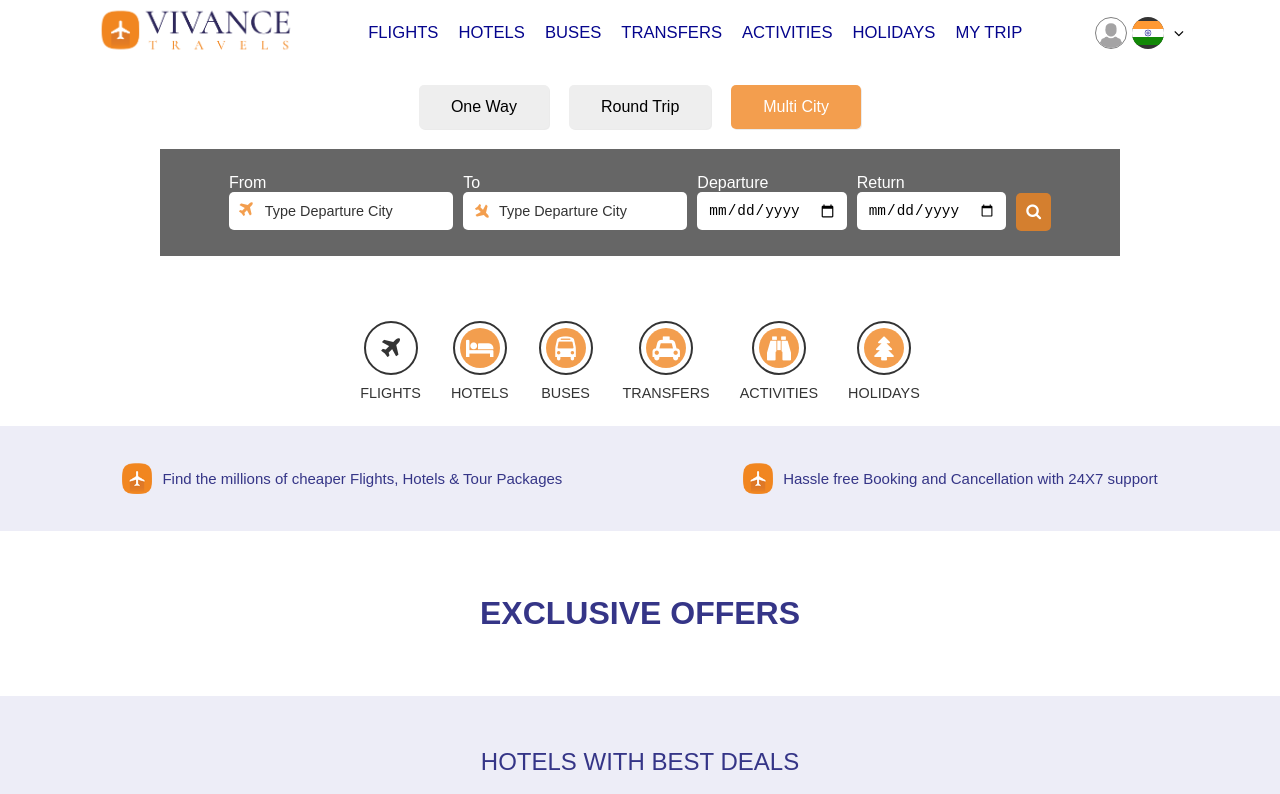
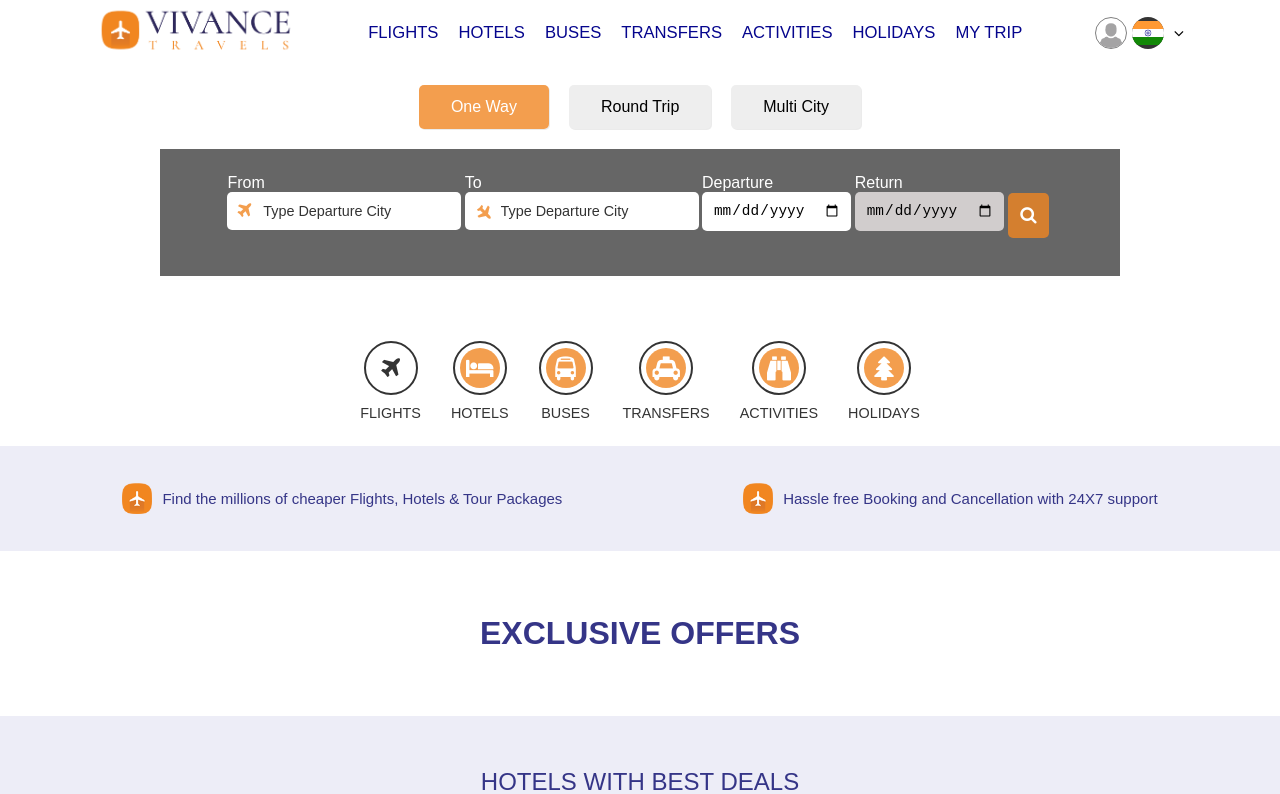
Before and after one commit to codernuub/vivancetravels, a React (Create React App) app: page / in a window 1280 px wide. Shown: the top 794 px of the page. Built offline with nearby package versions, Linux system fonts and the light colour scheme.

Commit message:
added flight type form

```diff
--- /dev/null
+++ b/src/components/home/FormFields/FlightFormFieldSubSection.jsx
@@ -0,0 +1,44 @@
+import React from 'react'
+
+function FlightFormFieldSubSection({flightType}) {
+    console.log(flightType)
+    return (
+        <span className="span">
+                <div className="input-content">
+                    <label>From</label>
+                    <div className="input">
+                        <span className="fa fa-plane"></span>
+                        <input placeholder="Type Departure City" />
+                    </div>
+                </div>
+                <div className="input-content">
+                    <label>To</label>
+                    <div className="input">
+                        <span className="fa fa-plane fa-rotate-90"></span>
+                        <input placeholder="Type Departure City" />
+                    </div>
+                </div>
+                {/* <div className="sort-field"> */}
+                    <div className="input-content">
+                        <label>Departure</label>
+                        <div className="input date-input">
+                            <input type="date" placeholder="Select Date" />
+                        </div>
+                    </div>
+                    <div className="input-content">
+                        <label>Return</label>
+                        <div
+                            className={flightType==="one_way"?"input date-input disabled-date":"input date-input"}
+                            disabled={flightType==="one_way"?true:false}
+                        >
+                            <input type="date" placeholder="Select Date"/>
+                        </div>
+                    </div>
+                {/* </div> */}
+                <button><span class="fa fa-search"></span></button>
+                <br/>
+        </span>
+    )
+}
+
+export default FlightFormFieldSubSection
--- a/src/components/home/FormFields/FlightFormFields.jsx
+++ b/src/components/home/FormFields/FlightFormFields.jsx
@@ -1,43 +1,51 @@
-import React from 'react';
+import React,{useState,useEffect} from 'react';
+import FlightFormFieldSubSection from './FlightFormFieldSubSection';
 
 export default function FlightFormFields() {
+
+    const [flightType,setFlightType] = useState("one_way")
+
+    //Function to update the type of flight
+    const updateFlightType=(type) => {
+        //update the state
+        setFlightType(type)
+        if(type!=="multi_city"){
+            setCities([<FlightFormFieldSubSection flightType={flightType}></FlightFormFieldSubSection>])
+        }
+
+        //make the button active
+        const flightTypes = ["one_way","round_trip","multi_city"]
+        flightTypes.map(item=>{
+            document.getElementById(item).classList.remove("active")
+        })
+        document.getElementById(type).classList.add("active")
+    }
+
+    const [cities,setCities] = useState([<FlightFormFieldSubSection flightType={flightType}></FlightFormFieldSubSection>])
+
+    //functionn to add a new city
+    const addCity =(e)=>{
+        e.preventDefault();
+        const newCity = <FlightFormFieldSubSection flightType={flightType}></FlightFormFieldSubSection>
+        setCities([...cities,newCity]);
+        console.log(cities)
+    }
+
     return (
         <div className="formfield">
             <div className="sub-content">
-                <span>One Way</span>
-                <span>Round Trip</span>
-                <span class="active">Multi City</span>
+                <span id="one_way" onClick={()=>updateFlightType("one_way")} className="active">One Way</span>
+                <span id="round_trip" onClick={()=>updateFlightType("round_trip")}>Round Trip</span>
+                <span id="multi_city" onClick={()=>updateFlightType("multi_city")} >Multi City</span>
             </div>
-            <form>
-                <div className="input-content">
-                    <label>From</label>
-                    <div className="input">
-                        <span className="fa fa-plane"></span>
-                        <input placeholder="Type Departure City" />
-                    </div>
-                </div>
-                <div className="input-content">
-                    <label>To</label>
-                    <div className="input">
-                        <span className="fa fa-plane fa-rotate-90"></span>
-                        <input placeholder="Type Departure City" />
-                    </div>
-                </div>
-                {/* <div className="sort-field"> */}
-                    <div className="input-content">
-                        <label>Departure</label>
-                        <div className="input date-input">
-                            <input type="date" placeholder="Select Date" />
-                        </div>
-                    </div>
-                    <div className="input-content">
-                        <label>Return</label>
-                        <div className="input date-input">
-                            <input type="date" placeholder="Select Date" />
-                        </div>
-                    </div>
-                {/* </div> */}
-                <button><span class="fa fa-search"></span></button>
+            <form id="flightFormField">
+                {
+                    cities.map(city=>city)
+                }
+
+                <button style={{display: flightType==="multi_city"?"block":"none",cursor: "pointer"}} onClick={(e)=>{addCity(e)}}>
+                    <span class="fa fa-plus"></span>
+                </button>
             </form>
         </div>
     )
--- a/src/css/form.css
+++ b/src/css/form.css
@@ -22,7 +22,13 @@ input {
     justify-content: center;
 }
 
-.formfield>.sub-content>span {
+#formfield>span>.sub-content {
+    display: flex;
+    justify-content: center;
+}
+
+.formfield>.sub-content>span,
+#flightFormfield>.span>.sub-content>span {
     display: block;
     width: fit-content;
     padding: 1% 2.5%;
@@ -30,9 +36,11 @@ input {
     border-radius: 5px;
     background-color: #eee;
     box-shadow: 1px 1px rgba(0, 0, 0, 0.080);
+    cursor: pointer;
 }
 
-.formfield>.sub-content>.active {
+.formfield>.sub-content>.active,
+#flightFormField>.span>.sub-content>.active {
     background-color: rgba(240, 134, 34, 0.8);
     color: white;
 }
@@ -42,6 +50,10 @@ input {
     background-color: rgba(0, 0, 0, 0.6);
     width: 90%;
     padding: 2% 5%;
+}
+
+#flightFormField .span {
+    width: 100%;
 }
 
 .input-content {
@@ -95,6 +107,33 @@ input {
 .formfield>form>button {
     display: block;
     width: 100%;
+    background-color: rgba(240, 134, 34, 0.8);
+    border: none;
+    border-radius: 5px;
+    padding: 12px 0;
+    color: white;
+    font-size: 1.1rem;
+    margin-top: 10px;
+}
+
+#flightFormField {
+    display: flex;
+    flex-direction: column;
+    justify-content: center;
+    align-items: center;
+}
+
+#flightFormField .span {
+    display: flex;
+    flex-direction: row;
+    justify-content: space-evenly;
+    align-items: center;
+    margin-bottom: 10px;
+}
+
+#flightFormField .span button {
+    display: block;
+    width: 5%;
     background-color: rgba(240, 134, 34, 0.8);
     border: none;
     border-radius: 5px;
@@ -194,9 +233,13 @@ input {
     .input-content {
         width: fit-content;
         border-bottom: none;
-        margin: 0 5px
+        margin: 0 5px;
+        transition: 0.2s;
     }
     .formfield>form>.input-content>.input {
+        display: flex;
+    }
+    #flightFormfield>.span>.input-content>.input {
         display: flex;
     }
     .input-content>.input {
@@ -236,4 +279,31 @@ input {
         height: fit-content;
         margin: auto 5px 0 5px;
     }
+    #flightformField>.span>button {
+        width: fit-content;
+        padding: 10px;
+        font-size: 1rem;
+        height: fit-content;
+        margin: auto 5px 0 5px;
+    }
 }
+
+.disabled-date {
+    pointer-events: none;
+    background-color: rgba(255, 249, 249, 0.699) !important;
+}
+
+#flightFormField .span .input-content .input {
+    display: flex;
+    flex-direction: row;
+    justify-content: flex-start;
+}
+
+#flightFormField .span .input-content .input span {
+    width: fit-content;
+    margin-bottom: 0px;
+}
+
+#flightFormField .span button {
+    margin-top: 17px;
+}
```
